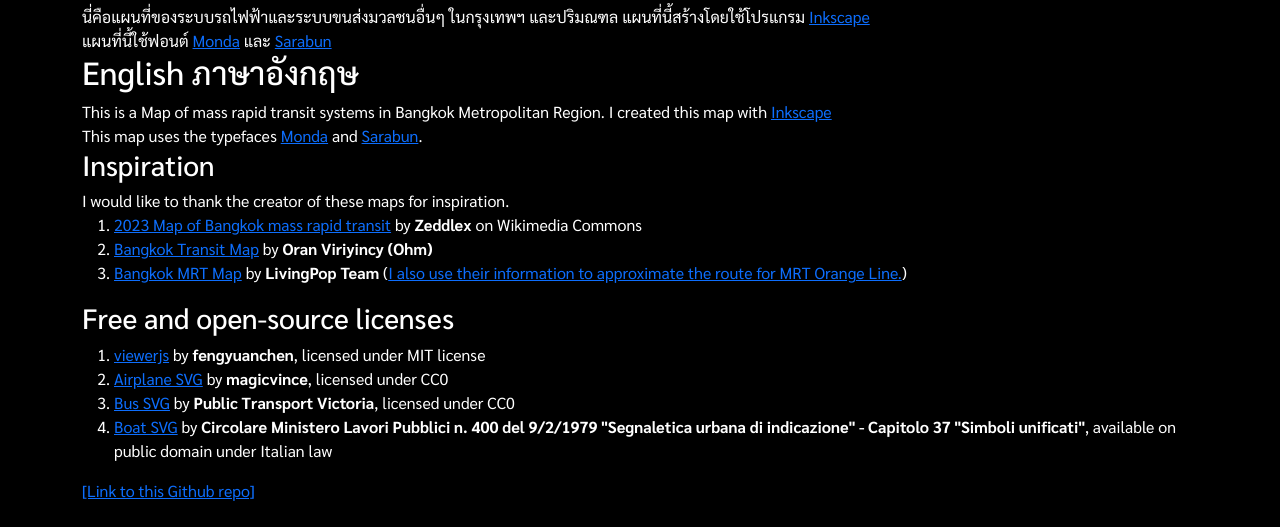
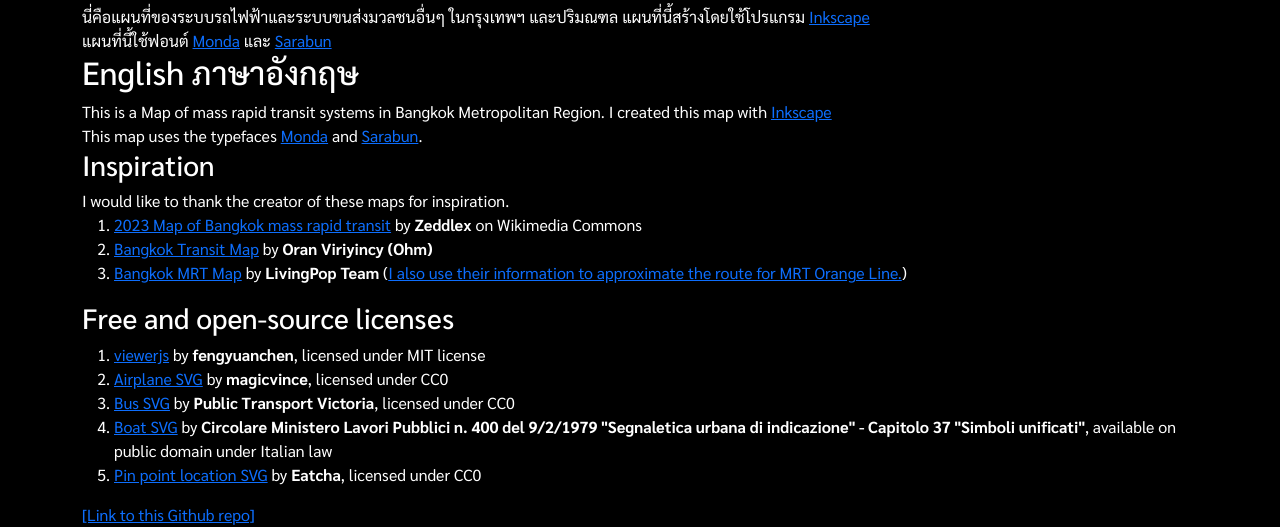
Before and after one commit to worramaitk/bangkokmetro, a plain HTML site: page index.html in a window 1280 px wide. Shown: the part 649-1176 px from the top of the page. Before the commit the page ends 1152 px from the top, so only its background shows below. Drawn offline with nearby package versions, Linux system fonts and the light colour scheme; a web font is replaced by a local one.

Commit message:
added the 4th SVG credit to index.html

```diff
--- a/index.html
+++ b/index.html
@@ -84,6 +84,7 @@
     <li><a href="https://commons.wikimedia.org/wiki/File:Airplane_mode.svg">Airplane SVG</a> by <b>magicvince</b>, licensed under CC0</li>
     <li><a href="https://commons.wikimedia.org/wiki/File:Victoria_bus_logo.svg">Bus SVG</a> by <b>Public Transport Victoria</b>, licensed under CC0</li>
     <li><a href="https://commons.wikimedia.org/wiki/File:Simbolo_traghetto_-_1979.svg">Boat SVG</a> by <b>Circolare Ministero Lavori Pubblici n. 400 del 9/2/1979 "Segnaletica urbana di indicazione" - Capitolo 37 "Simboli unificati"</b>, available on public domain under Italian law</li>
+    <li><a href="https://commons.wikimedia.org/wiki/File:Pin_point_location_SVG_black.svg">Pin point location SVG</a> by <b>Eatcha</b>, licensed under CC0</li>
   </ol>
 
   <a href="https://github.com/worramaitk/bangkokmetro/">[Link to this Github repo]</a>
```
